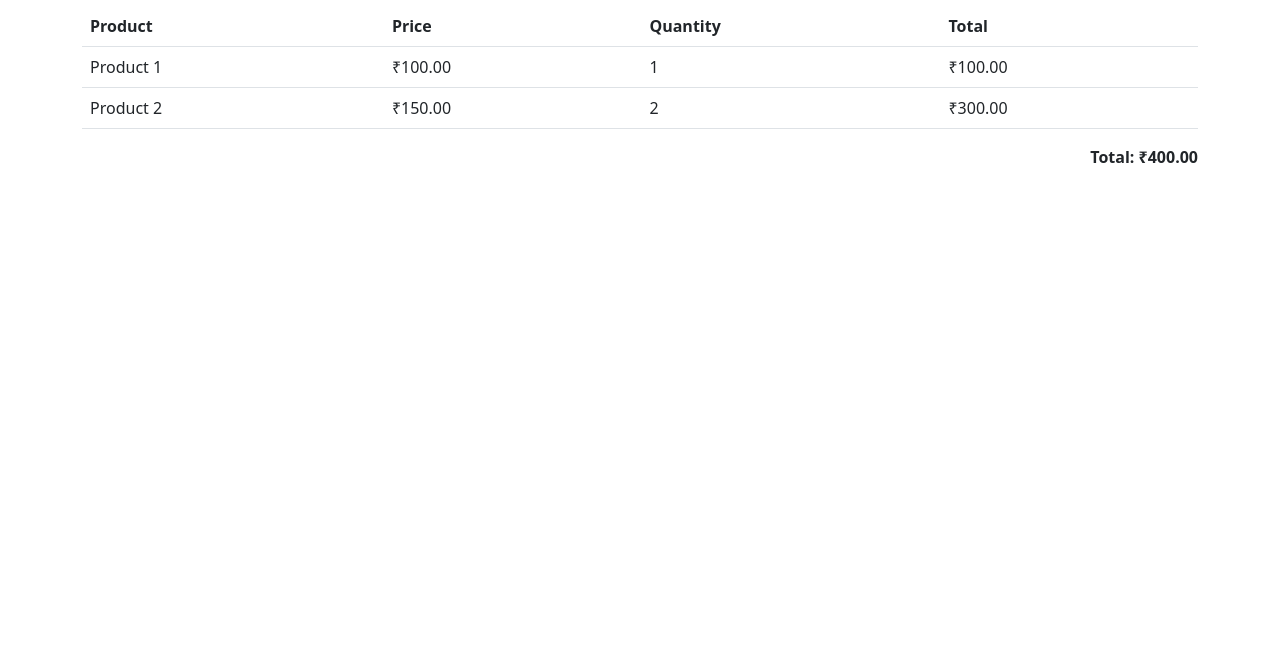
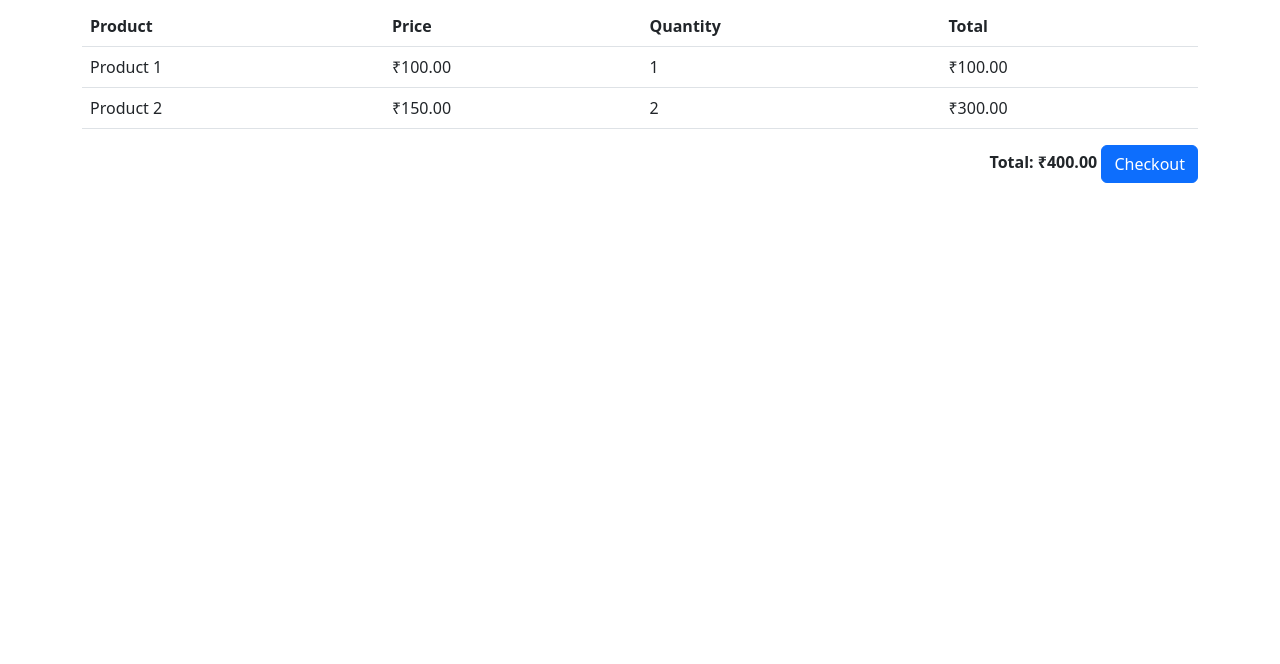
Before and after one commit to FalconCodezzz/23071A0502-WAD-internal, a plain HTML site: page 23071A0502/cart.html in a window 1280 px wide. Shown: the part 136-800 px from the top of the page. Drawn offline with nearby package versions, Linux system fonts and the light colour scheme.

Commit message:
added screenshots

```diff
--- a/23071A0502/cart.html
+++ b/23071A0502/cart.html
@@ -53,6 +53,7 @@
     </table>
     <div class="text-end">
       <strong>Total: ₹400.00</strong>
+      <button type="button " class="btn btn-primary">Checkout</button>
     </div>
   </div>
 </body>
```
Also changed, not shown: images/cart.png (added), images/catalog.png (added), images/index.png (added), images/login.png (added), images/register.png (added).
